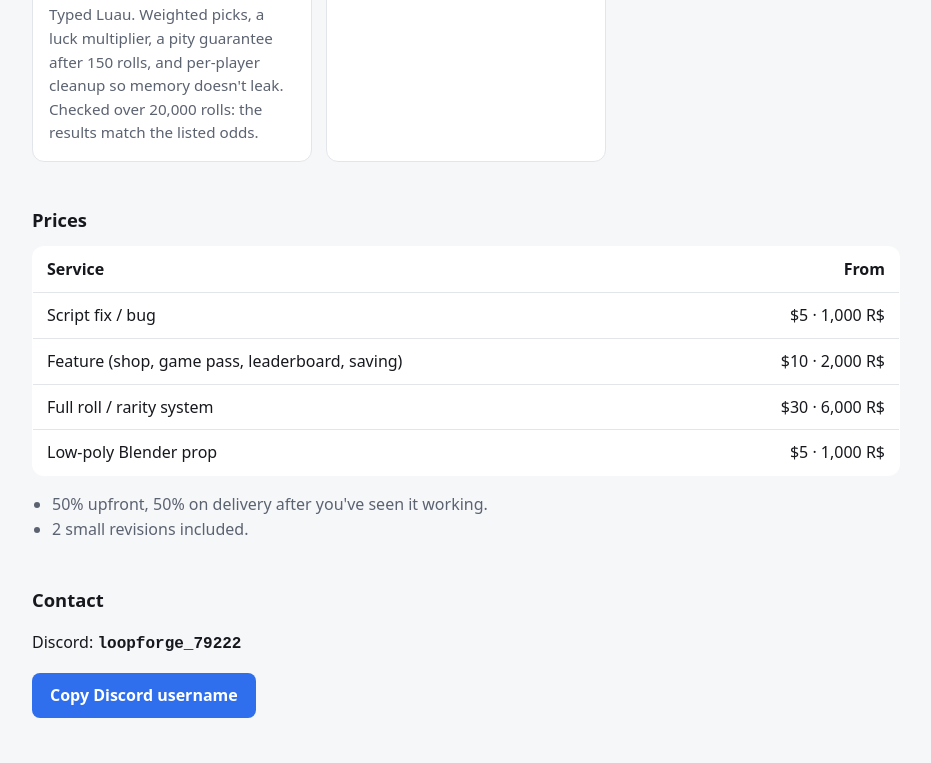
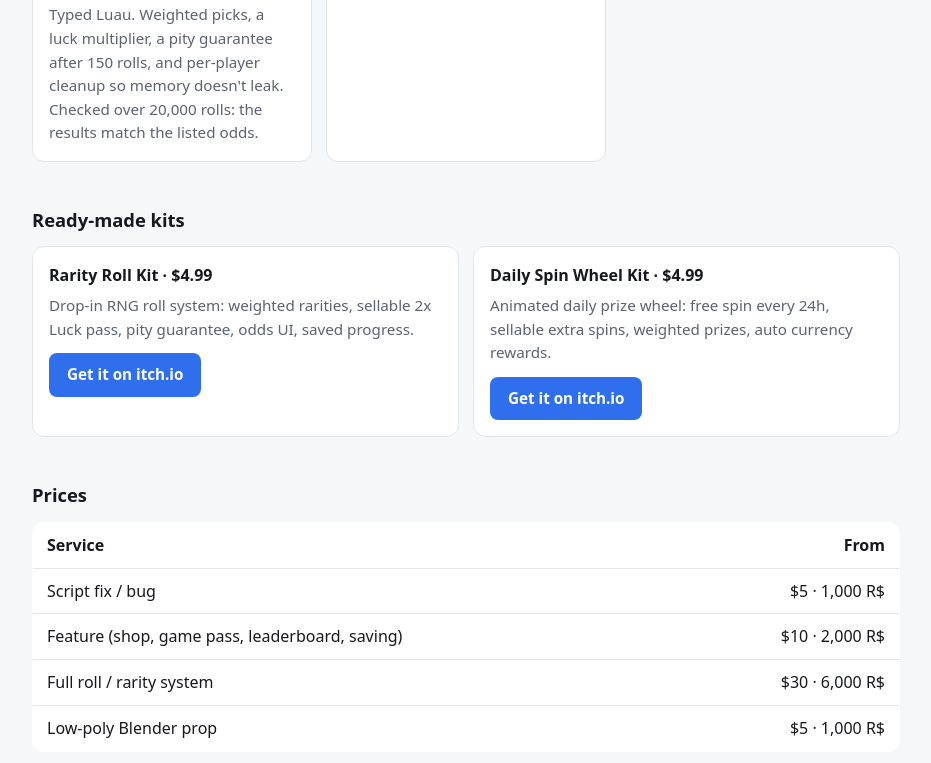
Before and after one commit to loopforgedev/loopforgedev.github.io, a plain HTML site: page index.html in a window 1280 px wide. Shown: the part 1261-2024 px from the top of the page, without its empty margins (174-1105 px from the left). Drawn offline with Linux system fonts and the light colour scheme.

Commit message:
Add kits section with the Daily Spin Wheel Kit
Co-Authored-By: Claude Opus 5.5 <noreply@anthropic.com>

```diff
--- a/index.html
+++ b/index.html
@@ -52,7 +52,7 @@
   <div class="row">
     <a class="btn" href="#contact">Hire me</a>
     <a class="btn ghost" href="#work">See work</a>
-    <a class="btn ghost" href="https://loopforgedev.itch.io/rarity-roll-kit">Buy the Roll Kit · $4.99</a>
+    <a class="btn ghost" href="#kits">Kits from $4.99</a>
   </div>
 
   <h2 id="work">Work</h2>
@@ -90,6 +90,20 @@ end</code></pre>
     </div>
   </div>
 
+  <h2 id="kits">Ready-made kits</h2>
+  <div class="grid">
+    <div class="card">
+      <h3>Rarity Roll Kit · $4.99</h3>
+      <p>Drop-in RNG roll system: weighted rarities, sellable 2x Luck pass, pity guarantee, odds UI, saved progress.</p>
+      <p style="margin-top:12px"><a class="btn" href="https://loopforgedev.itch.io/rarity-roll-kit">Get it on itch.io</a></p>
+    </div>
+    <div class="card">
+      <h3>Daily Spin Wheel Kit · $4.99</h3>
+      <p>Animated daily prize wheel: free spin every 24h, sellable extra spins, weighted prizes, auto currency rewards.</p>
+      <p style="margin-top:12px"><a class="btn" href="https://loopforgedev.itch.io/daily-spin-wheel-kit">Get it on itch.io</a></p>
+    </div>
+  </div>
+
   <h2>Prices</h2>
   <table>
     <tr><th>Service</th><th>From</th></tr>
```
